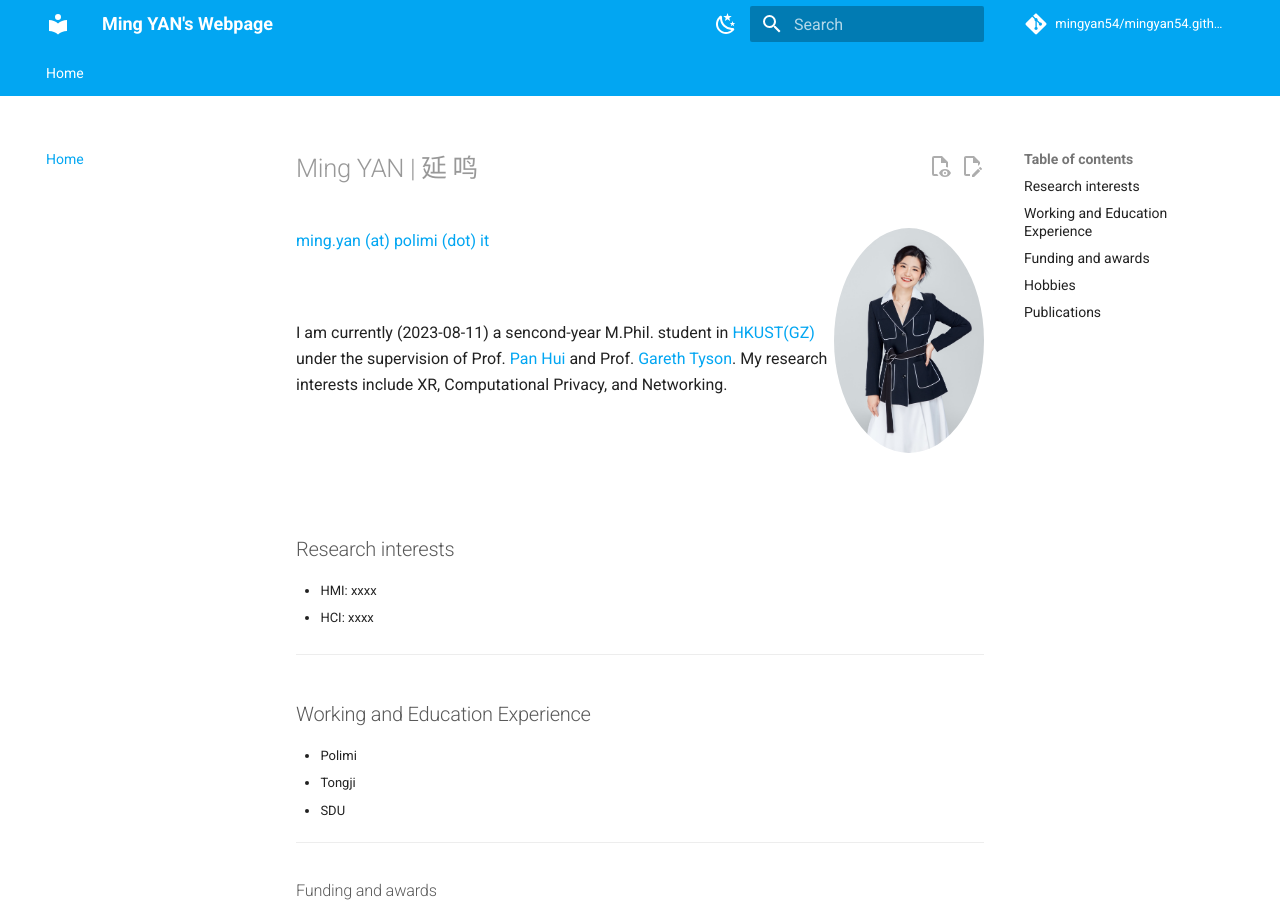
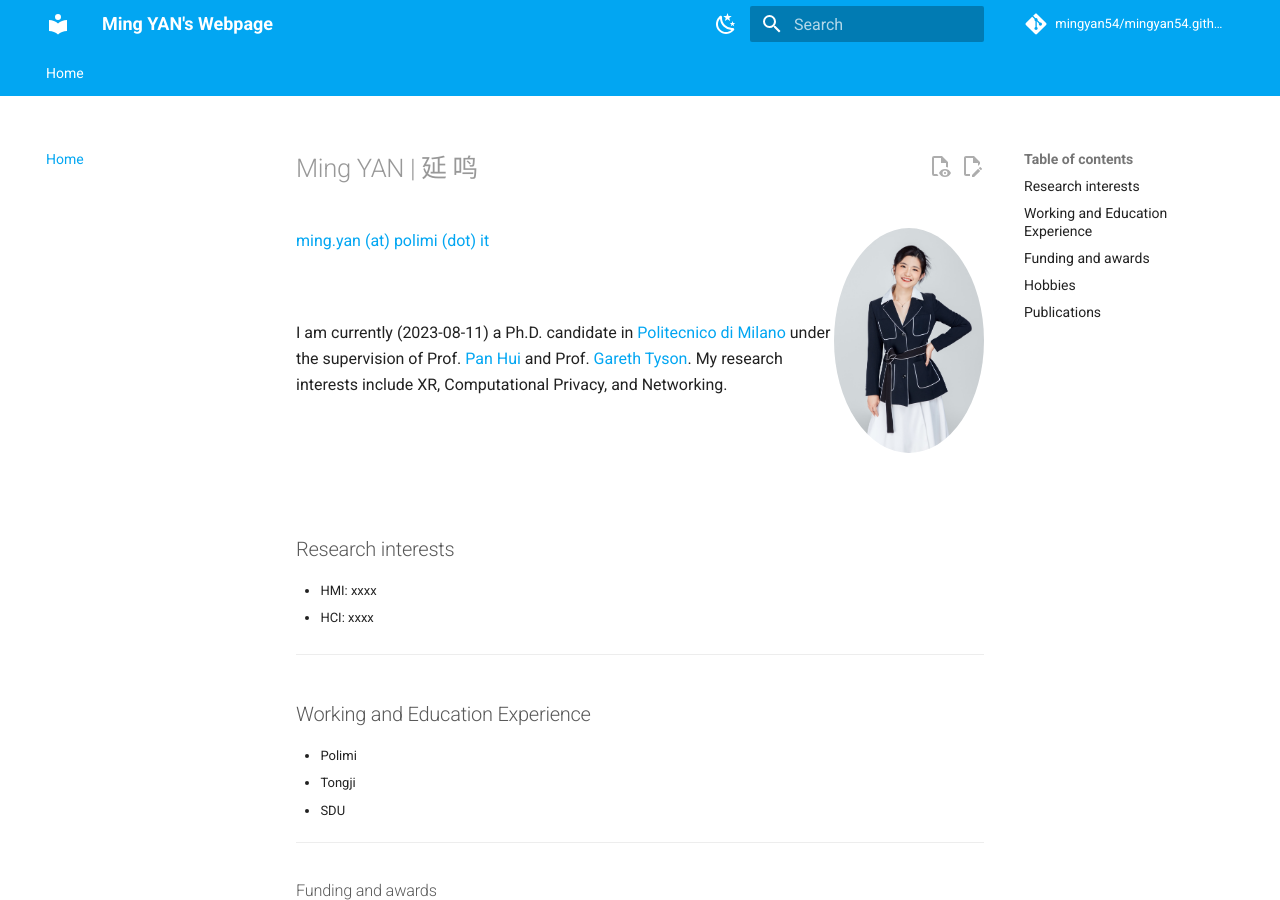
Before and after one commit to mingyan54/MingYan54.github.io, an MkDocs documentation site: the page built from docs/index.md, in a window 1280 px wide and 900 px high. Built offline with MkDocs 1.6.1 and Material for MkDocs 9.7.7, drawn with Linux system fonts in a browser that asks for light colours; comment, search, counter and statistics services are not loaded.

Commit message:
Update bio

```diff
--- a/docs/index.md
+++ b/docs/index.md
@@ -45,7 +45,7 @@
 
 <br><br><br>
 
-I am currently (2023-08-11) a sencond-year M.Phil. student in [HKUST(GZ)](https://www.hkust-gz.edu.cn) under the supervision of Prof. [Pan Hui](https://panhui.people.ust.hk/index.html) and Prof. [Gareth Tyson](http://www.eecs.qmul.ac.uk/~tysong/). My research interests include XR, Computational Privacy, and Networking.
+I am currently (2023-08-11) a Ph.D. candidate in [Politecnico di Milano](https://www.polimi.it/) under the supervision of Prof. [Pan Hui](https://panhui.people.ust.hk/index.html) and Prof. [Gareth Tyson](http://www.eecs.qmul.ac.uk/~tysong/). My research interests include XR, Computational Privacy, and Networking.
 
 <br><br><br>
 
```
